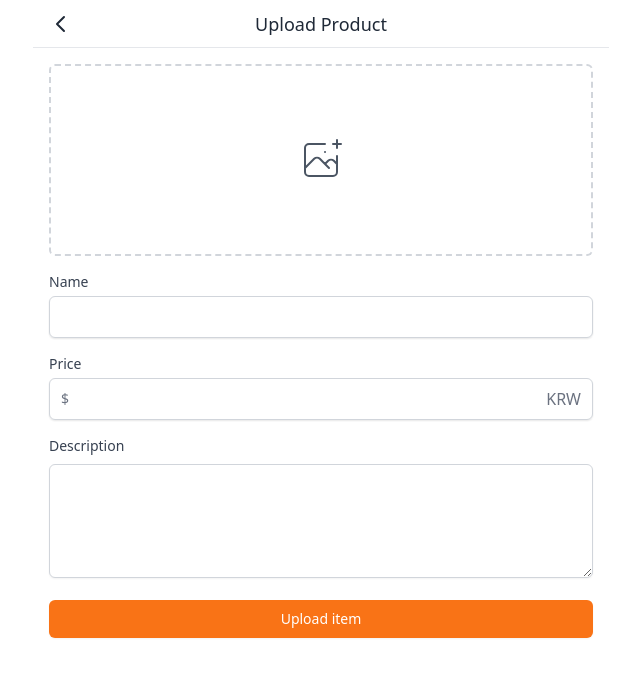
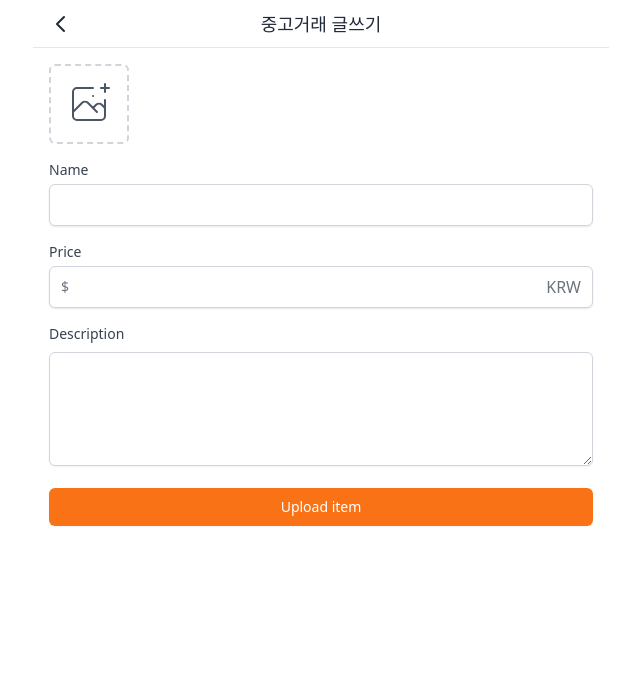
Before and after one commit to 0hyeon/Carrot, a Next.js app: page /products/upload in a window 1280 px wide. Shown: the top 676 px of the page, without its empty margins (319-959 px from the left). Built offline with nearby package versions, Linux system fonts and the light colour scheme.

Commit message:
fix upload component

```diff
--- a/package.json
+++ b/package.json
@@ -11,6 +11,7 @@
   "dependencies": {
     "@prisma/client": "^4.4.0",
     "@sendgrid/mail": "^7.7.0",
+    "axios": "^1.2.0",
     "iron-session": "^6.2.1",
     "next": "12.2.5",
     "react": "18.2.0",
--- a/pages/api/files.ts
+++ b/pages/api/files.ts
@@ -21,7 +21,7 @@ async function handler(
       }
     )
   ).json();
-  // console.log(response);
+  console.log("files.ts : ", response);
   res.json({
     ok: true,
     ...response.result, // ...객체 자체가 아니라 객체의 내용을 제공합니다.
--- a/pages/index.tsx
+++ b/pages/index.tsx
@@ -10,7 +10,6 @@ import client from "@libs/server/client";
 export interface ProductWithRecords extends Product {
   records: Record;
 }
-
 interface ProductsResponse {
   ok: boolean;
   products: ProductWithRecords[];
@@ -31,7 +30,7 @@ const Home: NextPage = () => {
             title={product.name}
             price={product.price}
             image={product.image}
-            comments={99}
+            comments={0}
             // hearts={product._count.favs}
             hearts={Object.keys(product.records).length}
           />
--- a/pages/products/upload.tsx
+++ b/pages/products/upload.tsx
@@ -9,12 +9,14 @@ import { useEffect, useState } from "react";
 import { Product } from "@prisma/client";
 import { useRouter } from "next/router";
 import products from "pages/api/products";
+import Image from "next/image";
+import axios from "axios";
 
 interface UploadProductForm {
   name: string;
   price: number;
   description: string;
-  photo : FileList;
+  photo: FileList;
 }
 interface UploadProductMutation {
   ok: boolean;
@@ -26,20 +28,29 @@ const Upload: NextPage = () => {
   const { register, handleSubmit, watch } = useForm<UploadProductForm>();
   const [uploadProduct, { loading, data }] =
     useMutation<UploadProductMutation>("/api/products");
-  const onValid = async ({name,price,description}: UploadProductForm) => {
+
+  const onValid = async ({ name, price, description }: UploadProductForm) => {
     if (loading) return;
-    if (photo && photo.length > 0 ){
-      const { uploadURL } = await ( await fetch('/api/files')).json();// 백엔드api에서 CF에서 빈파일 url전해받음
+    if (photo && photo.length > 0) {
+      const { uploadURL } = await (await fetch("/api/files")).json(); // 백엔드api에서 CF에서 빈파일 url전해받음
       const form = new FormData();
-      form.append("file",photo[0], name)//인자1 : from의 name , 인자2 : 보낼사진 , 인자 3 : 사진의 이름
+      form.append("file", photo[0], name); //인자1 : from의 name , 인자2 : 보낼사진 , 인자 3 : 사진의 이름
+      const {
+        result: { id }, //파일의 id를 백엔드로 보내야함
+      } = await (await fetch(uploadURL, { method: "POST", body: form })).json();
+      uploadProduct({ name, price, description, photoId: id });
+    } else {
+      uploadProduct({ name, price, description });
+    }
+  };
+  const [photoPreview, setPhotoPreview] = useState<any>([]);
+  const deleteHandler = (image: any) => {
+    const currentIndex = photoPreview.indexOf(image);
+    let newImages = [...photoPreview];
 
-      const {
-        result:{ id  },//파일의 id를 백엔드로 보내야함
-      } = await (await fetch(uploadURL, { method:"POST", body:form })).json()
-      uploadProduct({name,price,description,photoId:id});
-    }else{
-      uploadProduct({name,price,description});
-    }
+    newImages.splice(currentIndex, 1); //currentIndex 부터 한개만 지운다 즉 본인만
+    setPhotoPreview(newImages);
+    // props.refreshFunction(newImages);
   };
   useEffect(() => {
     if (data?.ok) {
@@ -47,20 +58,17 @@ const Upload: NextPage = () => {
     }
   }, [data, router]);
   const photo = watch("photo");
-  const [photoPreview, setPhotoPreview] = useState("");
   useEffect(() => {
     if (photo && photo.length > 0) {
       const file = photo[0];
-      setPhotoPreview(URL.createObjectURL(file));
+      setPhotoPreview([...photoPreview, URL.createObjectURL(file)]);
     }
   }, [photo]);
   return (
-    <Layout canGoBack title="Upload Product">
+    <Layout canGoBack title="중고거래 글쓰기">
       <form className="p-4 space-y-4" onSubmit={handleSubmit(onValid)}>
-        <div>
-          { photoPreview
-          ? (<img src={photoPreview} className="w-full text-gray-600 h-46 rounded-md"/>)
-          : (<label className="w-full cursor-pointer text-gray-600 hover:border-orange-500 hover:text-orange-500 flex items-center justify-center border-2 border-dashed border-gray-300 h-48 rounded-md">
+        <div className="flex">
+          <label className="mr-3 w-20 h-20 cursor-pointer text-gray-600 hover:border-orange-500 hover:text-orange-500 flex items-center justify-center border-2 border-dashed border-gray-300 rounded-md">
             <svg
               className="h-12 w-12"
               stroke="currentColor"
@@ -81,8 +89,28 @@ const Upload: NextPage = () => {
               className="hidden"
               type="file"
             />
-          </label>)
-          }
+          </label>
+          {photoPreview ? (
+            <div className="flex w-30">
+              {photoPreview.map((src: string, index: string) => (
+                <span className="mr-3 relative">
+                  <span
+                    className="absolute z-10 right-[-5px] top-[-10px] bg-black text-white rounded-full w-5 h-5 flex justify-center items-center text-sm"
+                    onClick={() => deleteHandler(src)}
+                    key={index}
+                  >
+                    X
+                  </span>
+                  <Image
+                    src={src}
+                    className=" text-gray-600 h-46 rounded-md bg-slate-300 object-cover"
+                    width={80}
+                    height={80}
+                  />
+                </span>
+              ))}
+            </div>
+          ) : null}
         </div>
         <Input
           register={register("name", { required: true })}
```
Also changed, not shown: 1 other file (tests, documents, lock files or other folders).
